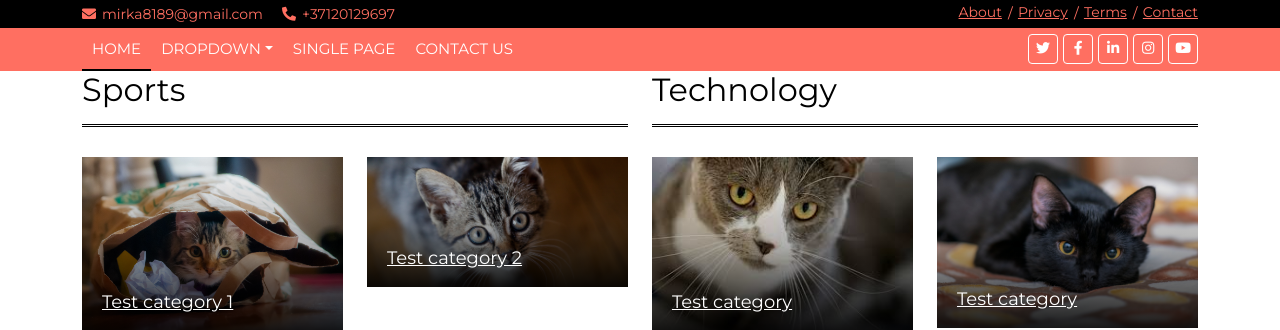
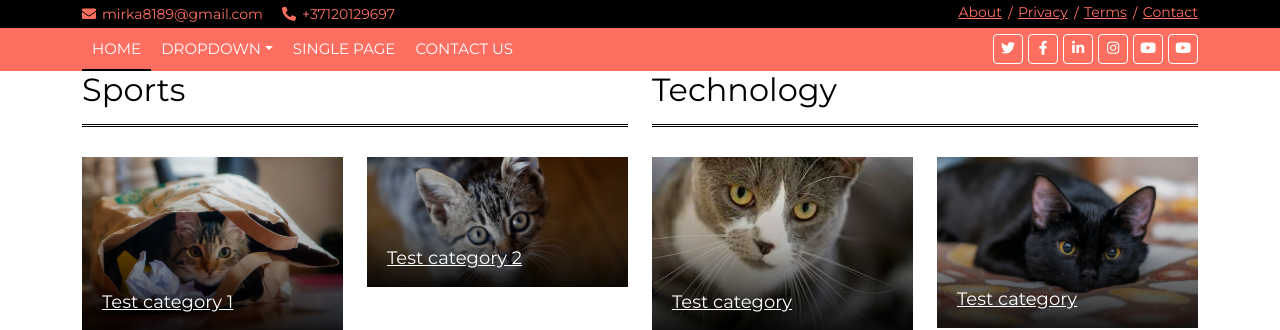
Before and after one commit to whiskastheshiba/technologies-webportal, a PHP site: page /github/ in a window 1280 px wide. Shown: the top 330 px of the page. Run offline with PHP 8.4, Linux system fonts and the light colour scheme; some libraries are stand-ins or nearby versions.

Commit message:
Fixed the design

```diff
--- a/index.php
+++ b/index.php
@@ -54,6 +54,7 @@
                             <a href=""><i class="fab fa-facebook-f"></i></a>
                             <a href=""><i class="fab fa-linkedin-in"></i></a>
                             <a href=""><i class="fab fa-instagram"></i></a>
+                            <a href=""><i class="fab fa-youtube"></i></a>
                             <a href=""><i class="fab fa-youtube"></i></a>
                         </div>
                     </div>
```
